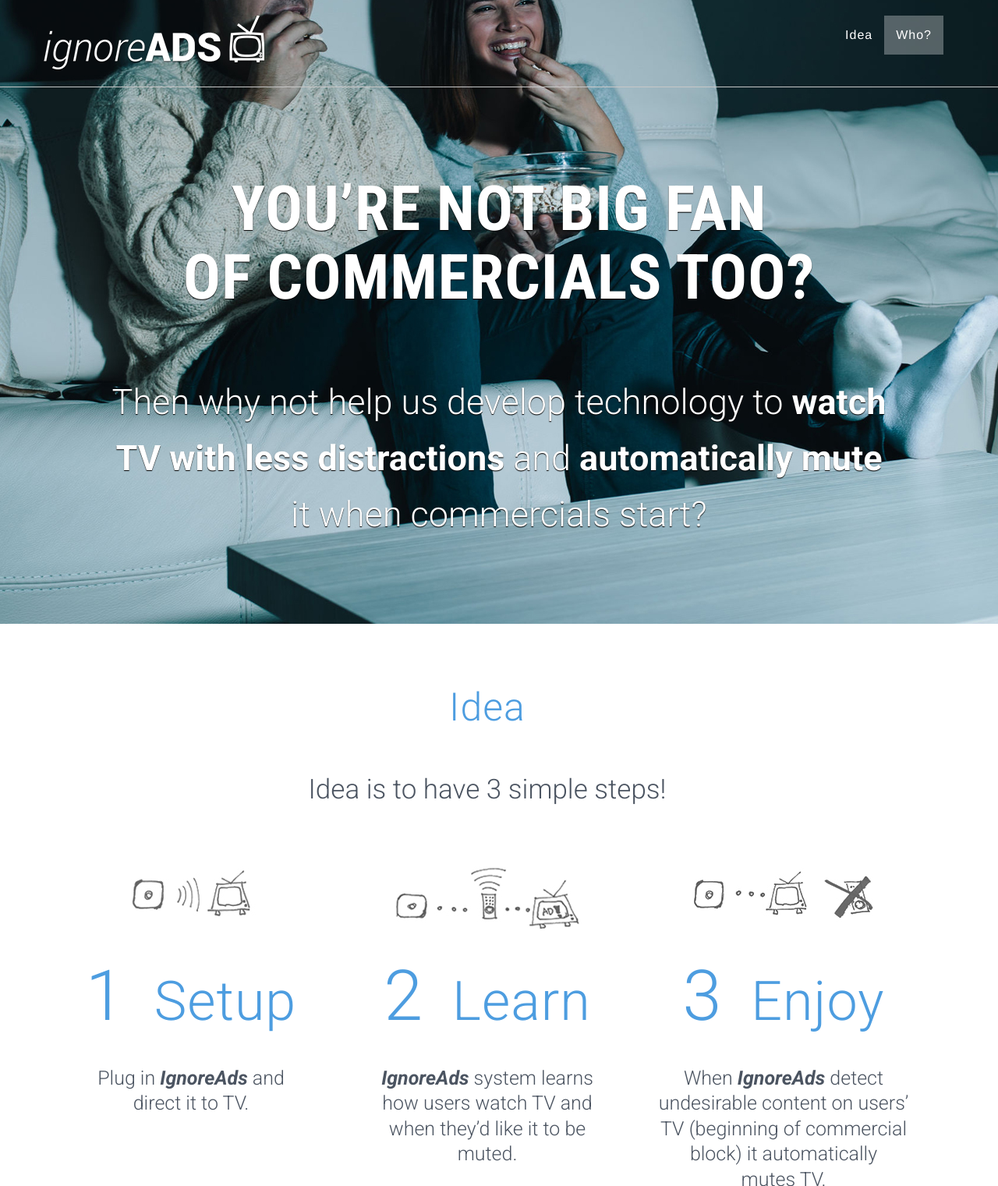
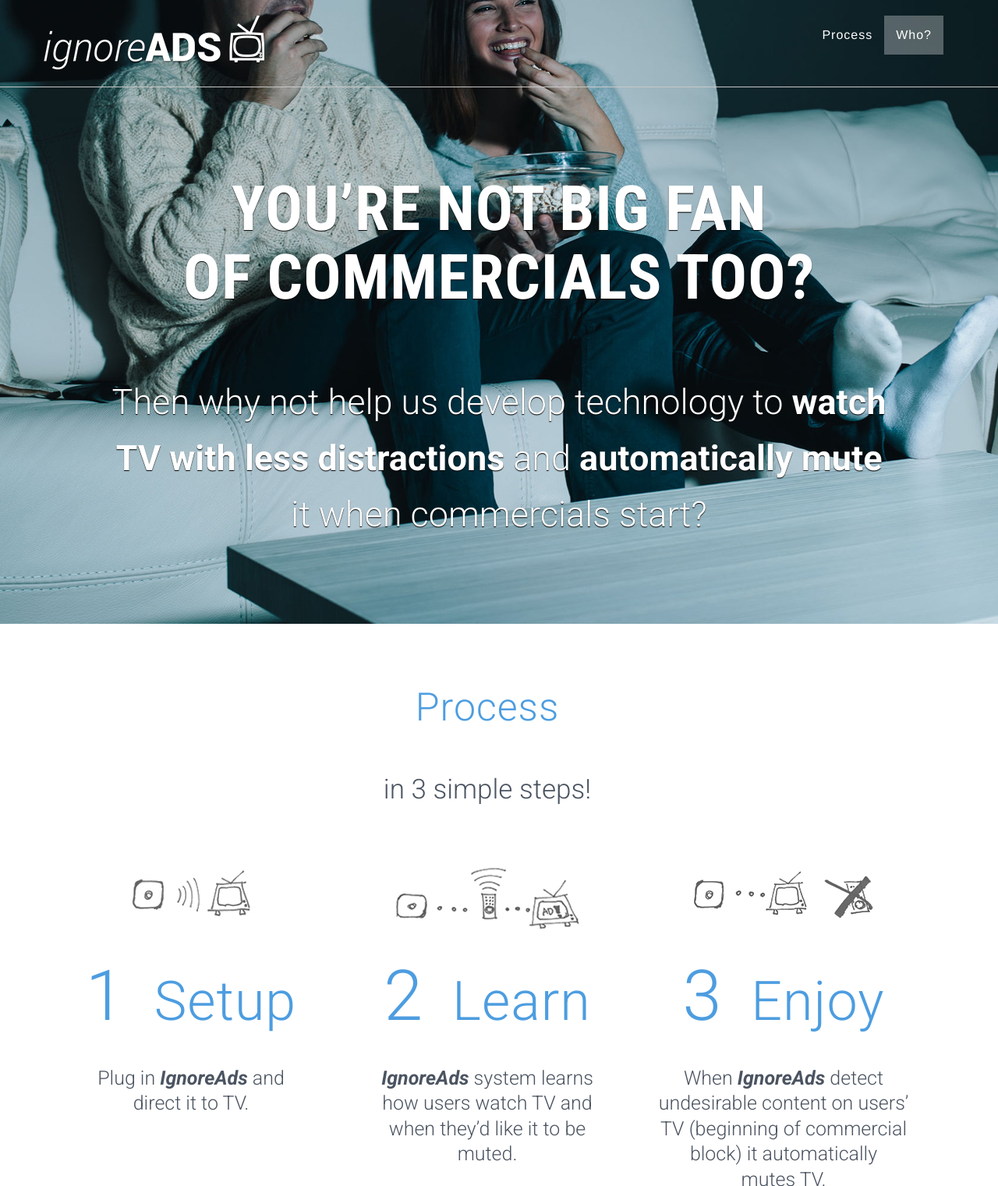
Before and after one commit to panos-experimentations/ignoreads.com, a plain HTML site: page development.html in a window 1280 px wide. Shown: the top 1521 px of the page at 78% size. Drawn offline with Linux system fonts and the light colour scheme.

Commit message:
changed "idea" to "process" text

```diff
--- a/development.html
+++ b/development.html
@@ -56,7 +56,7 @@
                         <a href="#page-top"></a>
                     </li>
                     <li>
-                        <a class="page-scroll" href="#idea">Idea</a>
+                        <a class="page-scroll" href="#idea">Process</a>
                     </li>
                     <li>
                         <a class="page-scroll" href="#who">Who?</a>
@@ -84,7 +84,7 @@
                         <a href="#page-top"></a>
                     </li>
                     <li>
-                        <a class="page-scroll" href="#idea">Idea</a>
+                        <a class="page-scroll" href="#idea">Process</a>
                     </li>
                     <li>
                         <a class="page-scroll" href="#who">Who?</a>
@@ -111,8 +111,8 @@
     <!-- Idea Section -->
     <section id="idea" class="container content-section text-center">
         <div class="row col-sm-12">
-             <h2>Idea</h2>
-            <p>Idea is to have 3 simple steps!</p>
+             <h2>Process</h2>
+            <p>in 3 simple steps!</p>
             <div class="col-lg-4">
                 <img class="" src="img/ignoreads-setup.jpg" alt="IgnoreAds Setup" width="235" height="80">
                 <h2><span>1</span>Setup</h2>
```
